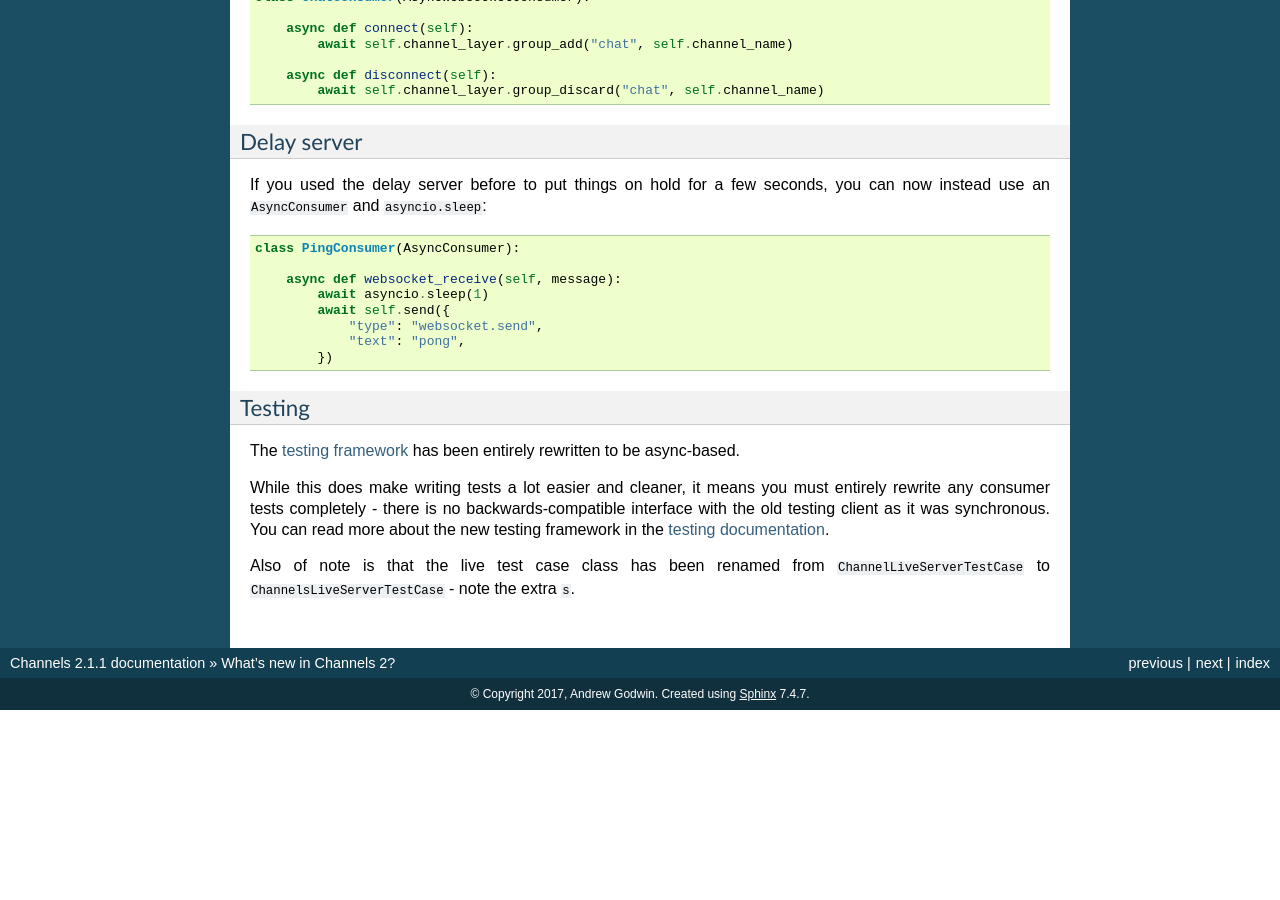
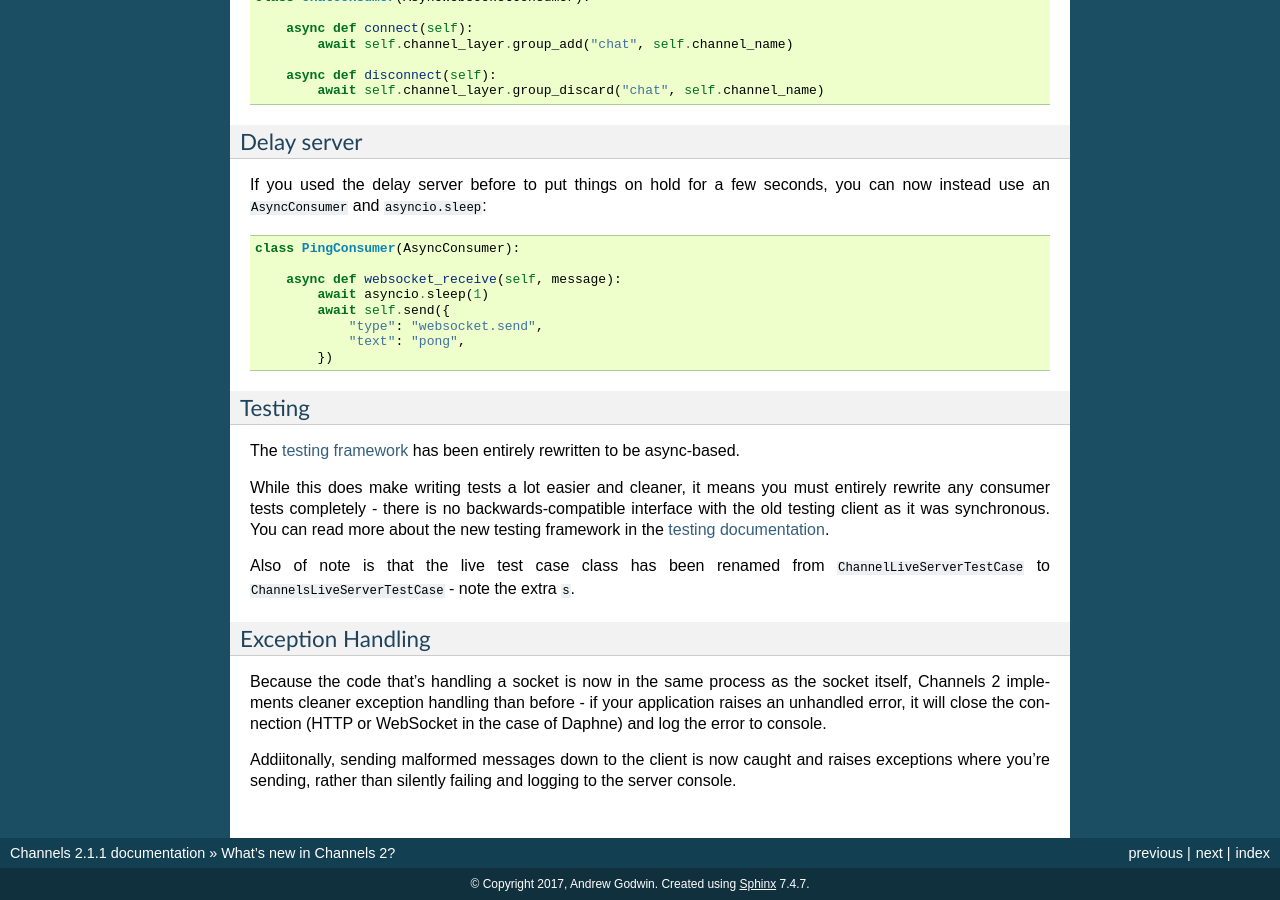
Before and after one commit to phillipchain/DjangoChannels, a Sphinx documentation site: the page built from docs/one-to-two.rst, in a window 1280 px wide and 900 px high, scrolled down 3521 px. Built offline with Sphinx 7.4.7, drawn with Linux system fonts in a browser that asks for light colours; before the commit the page ends 4231 px from its top, so only the background shows below that.

Commit message:
Add note about exception handling in channels 2

```diff
--- a/docs/one-to-two.rst
+++ b/docs/one-to-two.rst
@@ -259,3 +259,16 @@ synchronous. You can read more about the new testing framework in the
 Also of note is that the live test case class has been renamed from
 ``ChannelLiveServerTestCase`` to ``ChannelsLiveServerTestCase`` - note the extra
 ``s``.
+
+
+Exception Handling
+~~~~~~~~~~~~~~~~~~
+
+Because the code that's handling a socket is now in the same process as the
+socket itself, Channels 2 implements cleaner exception handling than before -
+if your application raises an unhandled error, it will close the connection
+(HTTP or WebSocket in the case of Daphne) and log the error to console.
+
+Addiitonally, sending malformed messages down to the client is now caught
+and raises exceptions where you're sending, rather than silently failing and
+logging to the server console.
```
